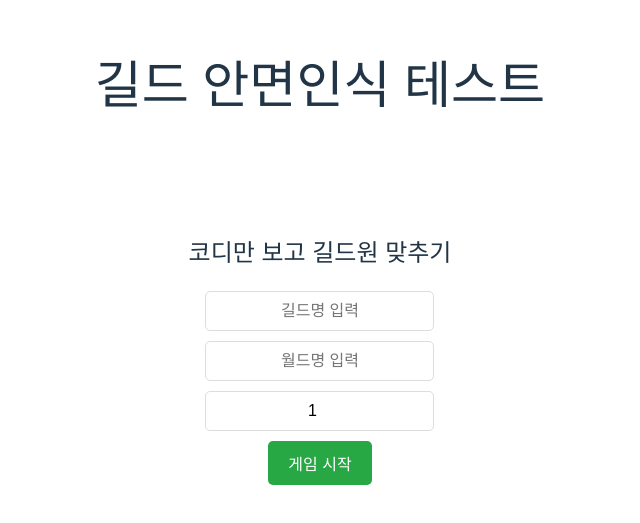
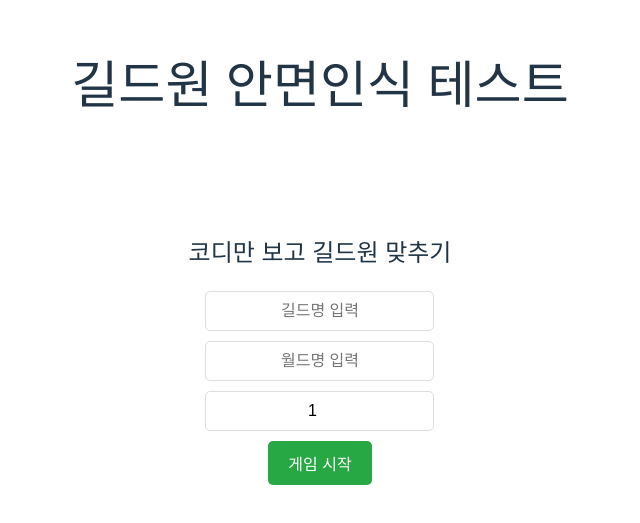
Before and after one commit to nick102030/maegi_machugi_FE, a React (Vite) app: page / in a window 1280 px wide. Shown: the part 137-660 px from the top of the page, without its empty margins (320-960 px from the left). Built offline with nearby package versions, Linux system fonts and the light colour scheme.

Commit message:
[test]: 기존 파일 삭제 후 진행

```diff
--- a/src/App.jsx
+++ b/src/App.jsx
@@ -4,7 +4,7 @@ import './App.css'
 function App() {
   return (
     <div>
-      <h1>길드 안면인식 테스트</h1>
+      <h1>길드원 안면인식 테스트</h1>
       <QuizGame />  {/* ✅ QuizGame 렌더링 */}
     </div>
   );
```
